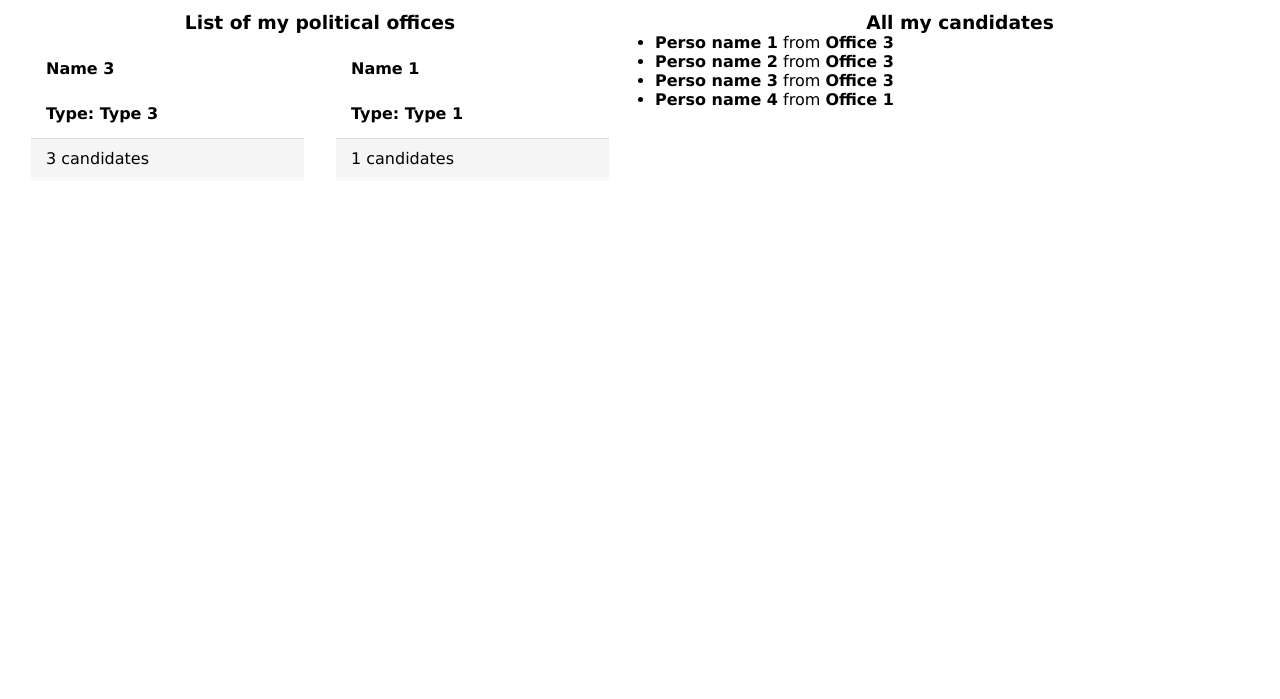
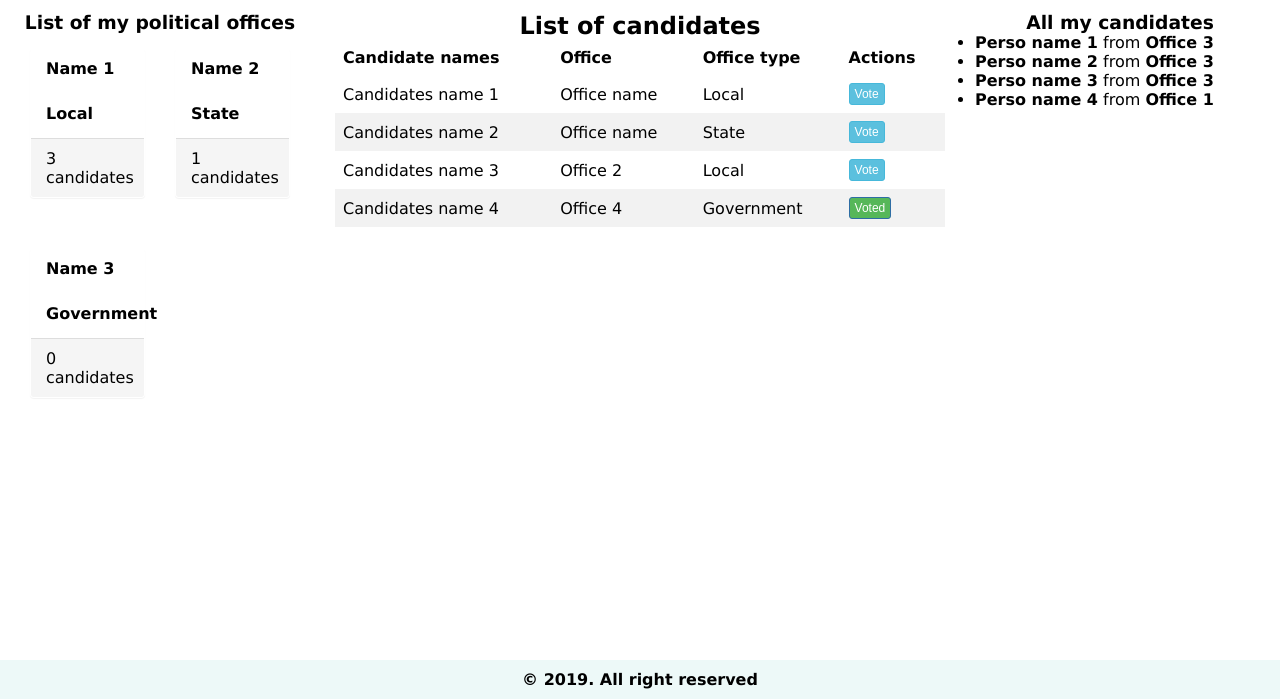
Before and after one commit to AJAkimana/politico, a plain HTML site: page UI/profile.html in a window 1280 px wide. Shown: the part 101-800 px from the top of the page. Drawn offline with Linux system fonts and the light colour scheme.

Commit message:
[#163905453] Refactor user profile

```diff
--- a/UI/profile.html
+++ b/UI/profile.html
@@ -11,21 +11,22 @@
 		<span class="navbar-toggle" id="js-navbar-toggle">
 			<i class="fas fa-bars">Menu</i>
 		</span>
-		<a href="#" class="logo">Politico</a>
+		<a href="index.html" class="logo">Politico</a>
 		<ul class="main-nav" id="js-menu">
 		</ul>
 	</nav>
 	<section class="row">
+		<script type="text/javascript">var userType='user'</script>
 		<h2 class="text-center">My Dashbord</h2>
-		<div class="col-smt-6">
+		<div class="col-smt-3">
 			<h3 class="text-center">List of my political offices</h3>
 			<div class="col-smt-6">
 				<div class="panel">
 					<div class="panel-heading">
-						<h3 class="panel-title">Name 3</h3>
+						<h3 class="panel-title">Name 1</h3>
 					</div>
 					<div class="panel-body">
-						<h4 class="panel-title">Type: Type 3</h4>
+						<h4 class="panel-title">Local</h4>
 					</div>
 					<div class="panel-footer">
 						<label>3 candidates</label>
@@ -35,18 +36,73 @@
 			<div class="col-smt-6">
 				<div class="panel">
 					<div class="panel-heading">
-						<h3 class="panel-title">Name 1</h3>
+						<h3 class="panel-title">Name 2</h3>
 					</div>
 					<div class="panel-body">
-						<h4 class="panel-title">Type: Type 1</h4>
+						<h4 class="panel-title">State</h4>
 					</div>
 					<div class="panel-footer">
 						<label>1 candidates</label>
 					</div>
 				</div>
 			</div>
+			<div class="col-smt-6">
+				<div class="panel">
+					<div class="panel-heading">
+						<h3 class="panel-title">Name 3</h3>
+					</div>
+					<div class="panel-body">
+						<h4 class="panel-title">Government</h4>
+					</div>
+					<div class="panel-footer">
+						<label>0 candidates</label>
+					</div>
+				</div>
+			</div>
 		</div>
 		<div class="col-smt-6">
+			<h2 class="text-center">List of candidates</h2>
+			<div class="responsive">
+				<table class="table">
+					<tr><th>Candidate names</th><th>Office</th><th>Office type</th><th>Actions</th></tr>
+					<tbody id="candidates-list">
+						<tr>
+							<td>Candidates name 1</td>
+							<td>Office name</td>
+							<td>Local</td>
+							<td>
+								<button class="btn btn-edit btn-small" onclick="openModal('partyModal','editParty')">Vote</button>
+							</td>
+						</tr>
+						<tr>
+							<td>Candidates name 2</td>
+							<td>Office name</td>
+							<td>State</td>
+							<td>
+								<button class="btn btn-edit btn-small" onclick="openModal('partyModal','editParty')">Vote</button>
+							</td>
+						</tr>
+						<tr>
+							<td>Candidates name 3</td>
+							<td>Office 2</td>
+							<td>Local</td>
+							<td>
+								<button class="btn btn-edit btn-small" onclick="openModal('partyModal','editParty')">Vote</button>
+							</td>
+						</tr>
+						<tr>
+							<td>Candidates name 4</td>
+							<td>Office 4</td>
+							<td>Government</td>
+							<td>
+								<button class="btn btn-save btn-small" onclick="openModal('partyModal','editParty')">Voted</button>
+							</td>
+						</tr>
+					</tbody>
+				</table>
+			</div>
+		</div>
+		<div class="col-smt-3">
 			<h3 class="text-center">All my candidates</h3>
 			<ul>
 				<li><strong>Perso name 1</strong> from <strong>Office 3</strong></li>
@@ -57,6 +113,9 @@
 			</ul>
 		</div>
 	</section>
+	<footer class="footer">
+		<h4>&copy; <span id="year"></span></h4>
+	</footer>
 	<script type="text/javascript" src="../public/js/common_pages_script.js"></script>
 </body>
 </html>
```
